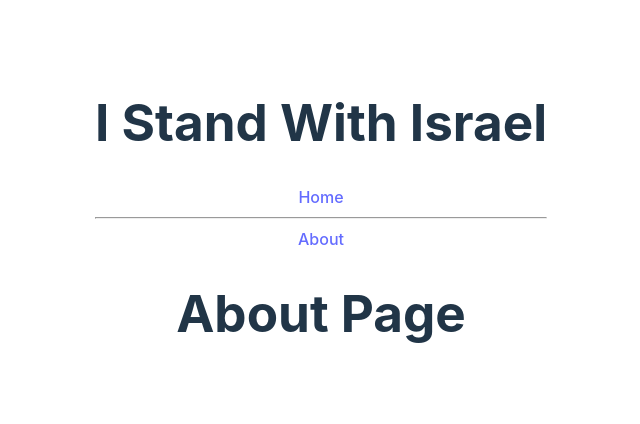
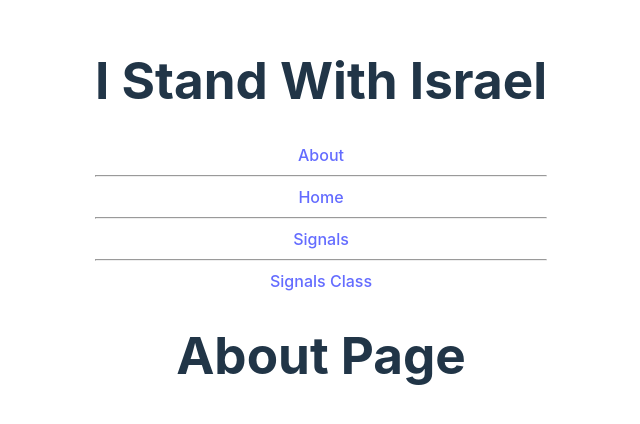
Before and after one commit to timorust/blog-react-fs, a React (Vite) app in the folder front/blog-node/: page /about in a window 1280 px wide. Shown: the part 170-594 px from the top of the page, without its empty margins (319-959 px from the left). Built offline with nearby package versions, Linux system fonts and the light colour scheme.

Commit message:
basic signal

```diff
--- a/front/blog-node/package.json
+++ b/front/blog-node/package.json
@@ -13,6 +13,7 @@
     "@emotion/react": "^11.11.1",
     "@emotion/styled": "^11.11.0",
     "@mui/material": "^5.14.17",
+    "@preact/signals-react": "^1.3.6",
     "@tanstack/react-query": "^5.4.3",
     "eslint-config-prettier": "^9.0.0",
     "eslint-plugin-import": "^2.29.0",
--- a/front/blog-node/src/App.tsx
+++ b/front/blog-node/src/App.tsx
@@ -6,7 +6,7 @@ import { QueryClient, QueryClientProvider } from "@tanstack/react-query";
 // import { GetDataAndAddForm } from "./components/get_data_and_add_form";
 // import { BasicSelect } from "./components/material_ui/select";
 // import { BasicTable } from "./components/material_ui/table";
-import { BrowserRouter, Link } from "react-router-dom";
+import { BrowserRouter, Link, NavLink } from "react-router-dom";
 import { RouterComponent } from "./routes";
 
 const queryClient = new QueryClient();
@@ -15,15 +15,40 @@ function App() {
     <BrowserRouter>
       <QueryClientProvider client={queryClient}>
         <h1>I Stand With Israel</h1>
-        {/* <BasicSelect />
-        <BasicTable />
-        <GetDataAndAddForm /> */}
+        {/* <BasicSelect /> */}
+        {/* <BasicTable /> */}
+        {/* <GetDataAndAddForm /> */}
         {/* <GetData />
       <AddForm /> */}
         <div>
-          <Link to={"/"}>Home</Link>
+          <Link to={"/about"}>About</Link>
           <hr />
-          <Link to={"/about"}>About</Link>
+          <NavLink
+            to={"/"}
+            style={({ isActive }) =>
+              isActive ? { backgroundColor: "yellow", color: "black" } : {}
+            }
+          >
+            Home
+          </NavLink>
+          <hr></hr>
+          <NavLink
+            to={"/signals"}
+            style={({ isActive }) =>
+              isActive ? { backgroundColor: "white", color: "black" } : {}
+            }
+          >
+            Signals
+          </NavLink>
+          <hr />
+          <NavLink
+            to={"/signals/class"}
+            style={({ isActive }) =>
+              isActive ? { backgroundColor: "white", color: "black" } : {}
+            }
+          >
+            Signals Class
+          </NavLink>
         </div>
         <RouterComponent />
         <br />
--- /dev/null
+++ b/front/blog-node/src/components/signalsClass/introSignals.tsx
@@ -0,0 +1,5 @@
+import React from "react";
+
+export function IntroSignals() {
+  return <div>signals</div>;
+}
--- a/front/blog-node/src/routes/index.tsx
+++ b/front/blog-node/src/routes/index.tsx
@@ -6,6 +6,8 @@ import { AboutPage } from "./about";
 import { MainProducts } from "./products/main";
 import { ProductId } from "./products/[id]";
 import { LayoutStoryComponent } from "./story/layout";
+import { SignalsIntro } from "./signals/page";
+import { SignalsIntroClass } from "./signals/class/page";
 
 export function RouterComponent() {
   return (
@@ -16,6 +18,8 @@ export function RouterComponent() {
         <Route path=":id" element={<ProductId />} />
         <Route index element={<MainProducts />} />
       </Route>
+      <Route path="/signals" element={<SignalsIntro />} />
+      <Route path="/signals/class" element={<SignalsIntroClass />} />
     </Routes>
   );
 }
--- a/front/blog-node/src/routes/products/[id].tsx
+++ b/front/blog-node/src/routes/products/[id].tsx
@@ -1,5 +1,5 @@
 import React from "react";
-import { useParams } from "react-router-dom";
+import { NavLink, useParams } from "react-router-dom";
 import { z } from "zod";
 
 export function ProductId() {
@@ -12,5 +12,15 @@ export function ProductId() {
   if (!res.success) return <h1>error params {String(res.error)}</h1>;
   const id = parseInt(res.data);
 
-  return <h1>Product ID {id}</h1>;
+  return (
+    <h1>
+      {/* <NavLink
+        to={"/"}
+        style={({ isActive }) =>
+          isActive ? { backgroundColor: "yellow", color: "green" } : {}
+        }
+      ></NavLink> */}
+      Product ID {id}
+    </h1>
+  );
 }
--- /dev/null
+++ b/front/blog-node/src/routes/signals/class/page.tsx
@@ -0,0 +1,26 @@
+import { useSignal } from "@preact/signals-react";
+import React from "react";
+
+export function SignalsIntroClass() {
+  const count = useSignal(0);
+  return (
+    <main>
+      <h1>Signals Intro Class</h1>
+      <button
+        onClick={() => {
+          count.value--;
+        }}
+      >
+        -
+      </button>
+      <p>{count.value}</p>
+      <button
+        onClick={() => {
+          count.value++;
+        }}
+      >
+        +
+      </button>
+    </main>
+  );
+}
--- /dev/null
+++ b/front/blog-node/src/routes/signals/page.tsx
@@ -0,0 +1,5 @@
+import React from "react";
+
+export function SignalsIntro() {
+  return <h1>Signals Intro</h1>;
+}
```
Also changed, not shown: 1 other file (tests, documents, lock files or other folders).
